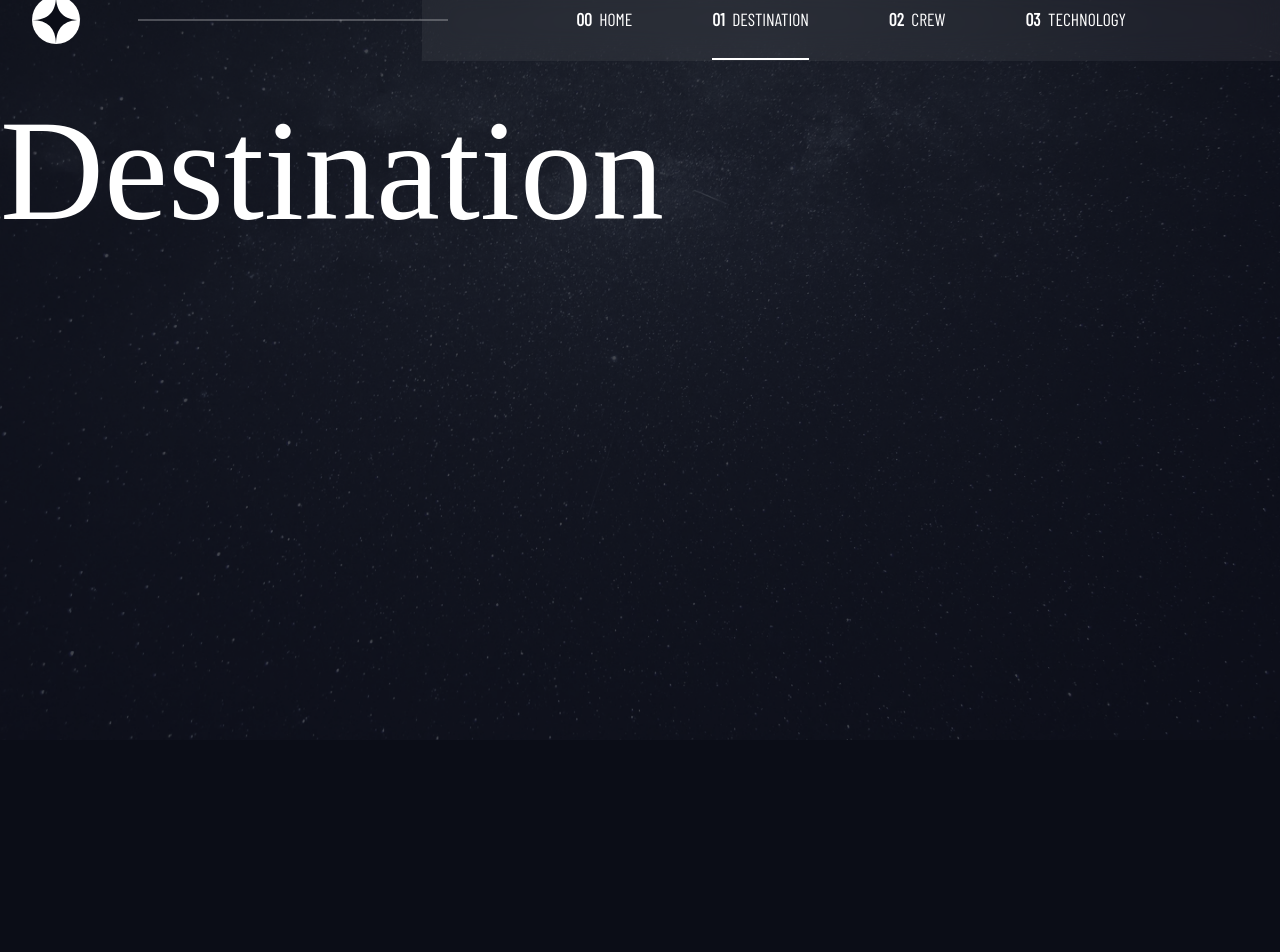
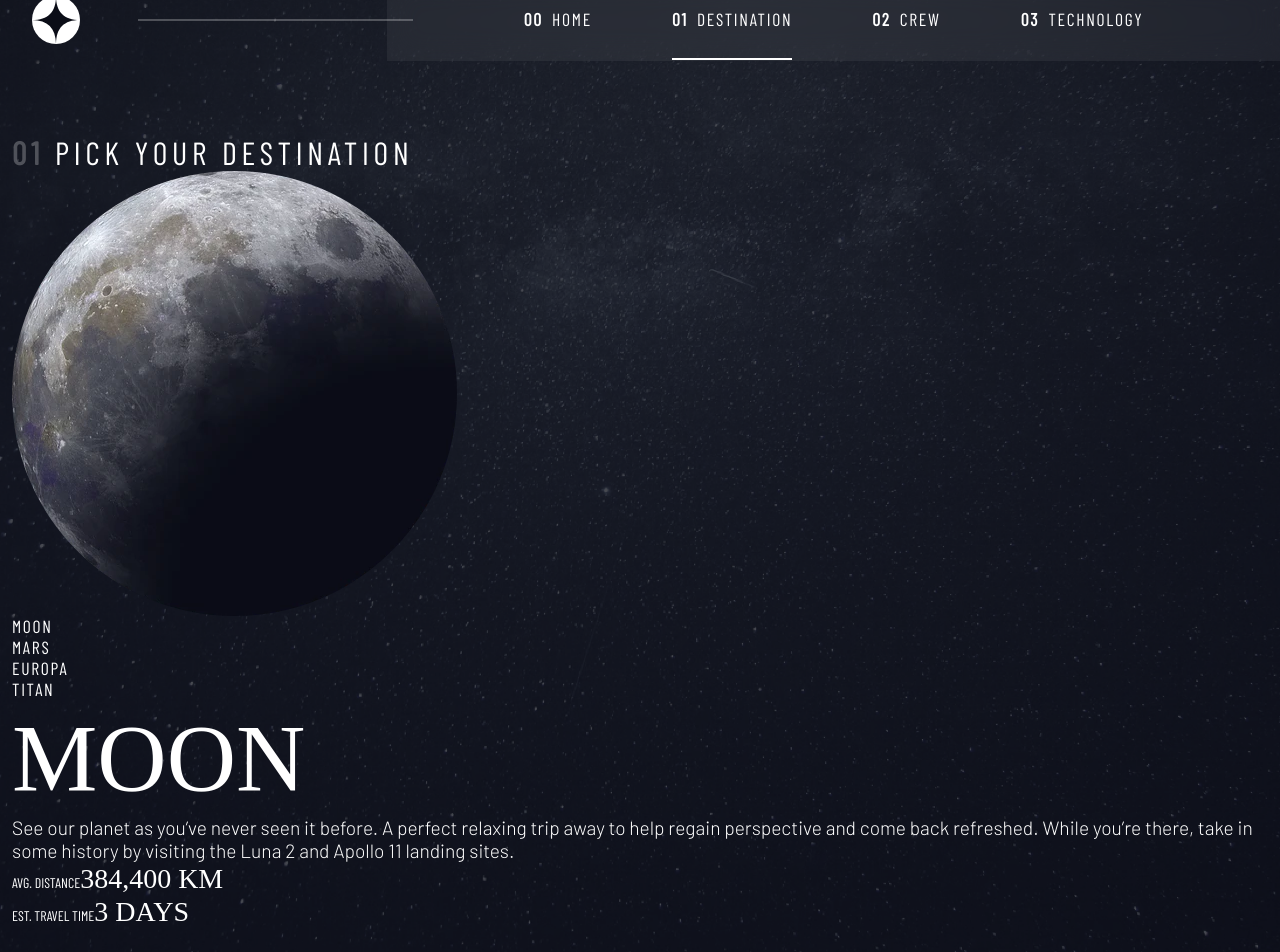
Before and after one commit to CauaRodrigues/space-tourism, a React (Create React App) app: page /destination in a window 1280 px wide. Shown: the part 60-1012 px from the top of the page. Before the commit the page ends 800 px from the top, so only its background shows below. Built offline with nearby package versions, Linux system fonts and the light colour scheme; a web font is replaced by a local one.

Commit message:
estrutura da página destination e padronização das tags de texto

```diff
--- a/public/index.html
+++ b/public/index.html
@@ -11,6 +11,7 @@
 			href="https://fonts.googleapis.com/css2?family=Barlow:wght@300;400&family=Barlow+Condensed:wght@300;400&family=Bellefair&display=swap"
 			rel="stylesheet"
 		/>
+		<link rel="shortcut icon" href="favicon.svg" type="image/svg" />
 		<title>Space Tourism</title>
 	</head>
 	<body>
--- a/src/@types/images.d.ts
+++ b/src/@types/images.d.ts
@@ -2,3 +2,4 @@ declare module "*.jpg";
 declare module "*.jpeg";
 declare module "*.png";
 declare module "*.svg";
+declare module "*.webp";
--- a/src/components/NavBar/index.tsx
+++ b/src/components/NavBar/index.tsx
@@ -26,7 +26,7 @@ export const NavBar: React.FC = () => {
 								<ItemLink className="nav-text" active={active} key={index}>
 									<Link to={path}>
 										<MediaQuery minWidth={1000}>
-											<span>0{index} </span>
+											<span className="stage">0{index} </span>
 										</MediaQuery>
 										{name}
 									</Link>
--- a/src/components/NavBar/navbar.styled.tsx
+++ b/src/components/NavBar/navbar.styled.tsx
@@ -69,14 +69,7 @@ export const ItemLink = styled.li<Props>`
 	}}
 
 	a {
-		text-transform: uppercase;
-		font-size: min(1.1rem, 3vw);
-		font-weight: 500;
 		word-spacing: 4px;
 		color: ${(props) => props.theme.colors.primary};
-
-		span {
-			font-weight: 700;
-		}
 	}
 `;
--- a/src/pages/Destination/index.tsx
+++ b/src/pages/Destination/index.tsx
@@ -1,7 +1,55 @@
 import React from "react";
+import { ContainerDestination } from "./page.styled";
+import Moon from "../../assets/destination/image-moon.webp";
 
 const Destination: React.FC = () => {
-	return <h1>Destination</h1>;
+	return (
+		<ContainerDestination>
+			<h5>
+				<span className="stage">01</span> Pick your destination
+			</h5>
+
+			<section className="content">
+				<figure>
+					<img src={Moon} alt="Destination: Moon" />
+				</figure>
+
+				<div>
+					<nav>
+						<ul>
+							<li className="nav-text">Moon</li>
+							<li className="nav-text">Mars</li>
+							<li className="nav-text">Europa</li>
+							<li className="nav-text">Titan</li>
+						</ul>
+					</nav>
+
+					<h2>Moon</h2>
+
+					<p>
+						See our planet as you’ve never seen it before. A perfect relaxing
+						trip away to help regain perspective and come back refreshed. While
+						you’re there, take in some history by visiting the Luna 2 and Apollo
+						11 landing sites.
+					</p>
+
+					<span className="line--divider"></span>
+
+					<div className="group__additional-info">
+						<div className="info">
+							<span className="sub--2">AVG. DISTANCE</span>
+							<span className="sub--1">384,400 km</span>
+						</div>
+
+						<div className="info">
+							<span className="sub--2">Est. travel time</span>
+							<span className="sub--1">3 days</span>
+						</div>
+					</div>
+				</div>
+			</section>
+		</ContainerDestination>
+	);
 };
 
 export default Destination;
--- /dev/null
+++ b/src/pages/Destination/page.styled.tsx
@@ -0,0 +1,14 @@
+import styled from "styled-components";
+
+export const ContainerDestination = styled.article`
+	width: 100%;
+	padding: 3rem 12px;
+
+	.stage {
+		opacity: 0.25;
+	}
+`;
+
+export const Tabs = styled.nav``;
+
+export const Tab = styled.li``;
--- a/src/pages/Home/index.tsx
+++ b/src/pages/Home/index.tsx
@@ -1,5 +1,5 @@
 import React from "react";
-import { ButtonExplore, ContainerHome } from "./home.styled";
+import { ButtonExplore, ContainerHome } from "./page.styled";
 import { Link } from "react-router-dom";
 
 const Home: React.FC = () => {
--- a/src/styles/globalStyles.ts
+++ b/src/styles/globalStyles.ts
@@ -33,22 +33,56 @@ export const GlobalStyle = createGlobalStyle`
 
   /* Texts and fonts */
   h1 {
+    text-transform: uppercase;
     font-size: min(9rem, 19vw);
     font-weight: 400;
   }
 
-  h2 { font-size: ${({ theme: { textSize } }) => textSize.h2}px; }
+  h2 {
+    text-transform: uppercase;
+    font-size: min(6rem, 16vw);
+    font-weight: 400;
+  }
+
+  h5 {
+    text-transform: uppercase;
+    font-size: min(2rem, 5vw);
+    font-weight: 300;
+    letter-spacing: 4.725px;
+  }
+
+
   h3 { font-size: ${({ theme: { textSize } }) => textSize.h3}px; }
   h4 { font-size: ${({ theme: { textSize } }) => textSize.h4}px; }
 
-  h5 {
-    font-size: min(2rem, 5vw);
+  span.sub--1 {
+    text-transform: uppercase;
+    font-size: ${({ theme }) => theme.textSize.sub1}px;
+  }
+
+  span.sub--2 {
+    text-transform: uppercase;
+    font-size: ${({ theme }) => theme.textSize.sub2}px;
+  }
+
+  p {
+    font-family: 'Barlow', sans-serif;
+    font-size: min(1.2rem, 3.5vw);
     font-weight: 300;
   }
 
-  span.sub--1 { font-size: ${({ theme }) => theme.textSize.sub1}px;}
-  span.sub--2 { font-size: ${({ theme }) => theme.textSize.sub2}px;}
-  li.nav-text { font-size: ${({ theme }) => theme.textSize.navText}px;}
+  span.stage {
+    color: ${(props) => props.theme.colors.primary};
+    font-weight: 700;
+  }
+
+  li.nav-text {
+    text-transform: uppercase;
+		font-size: min(1.1rem, 3vw);
+		font-weight: 400;
+    letter-spacing: 1.7px;
+    color: ${(props) => props.theme.colors.primary};
+  }
 
   h1, h2, h3, h4, span.sub--1 {
     font-family: 'Bellefair', serif;
@@ -57,10 +91,4 @@ export const GlobalStyle = createGlobalStyle`
   h5, span.sub--2, li.nav-text {
     font-family: 'Barlow Condensed', sans-serif;
   }
-
-  p {
-    font-family: 'Barlow', sans-serif;
-    font-size: min(1.2rem, 3.5vw);
-    font-weight: 300;
-  }
 `;
```
Also changed, not shown: public/favicon.svg (added), src/pages/Home/page.styled.tsx (renamed from src/pages/Home/home.styled.tsx).
